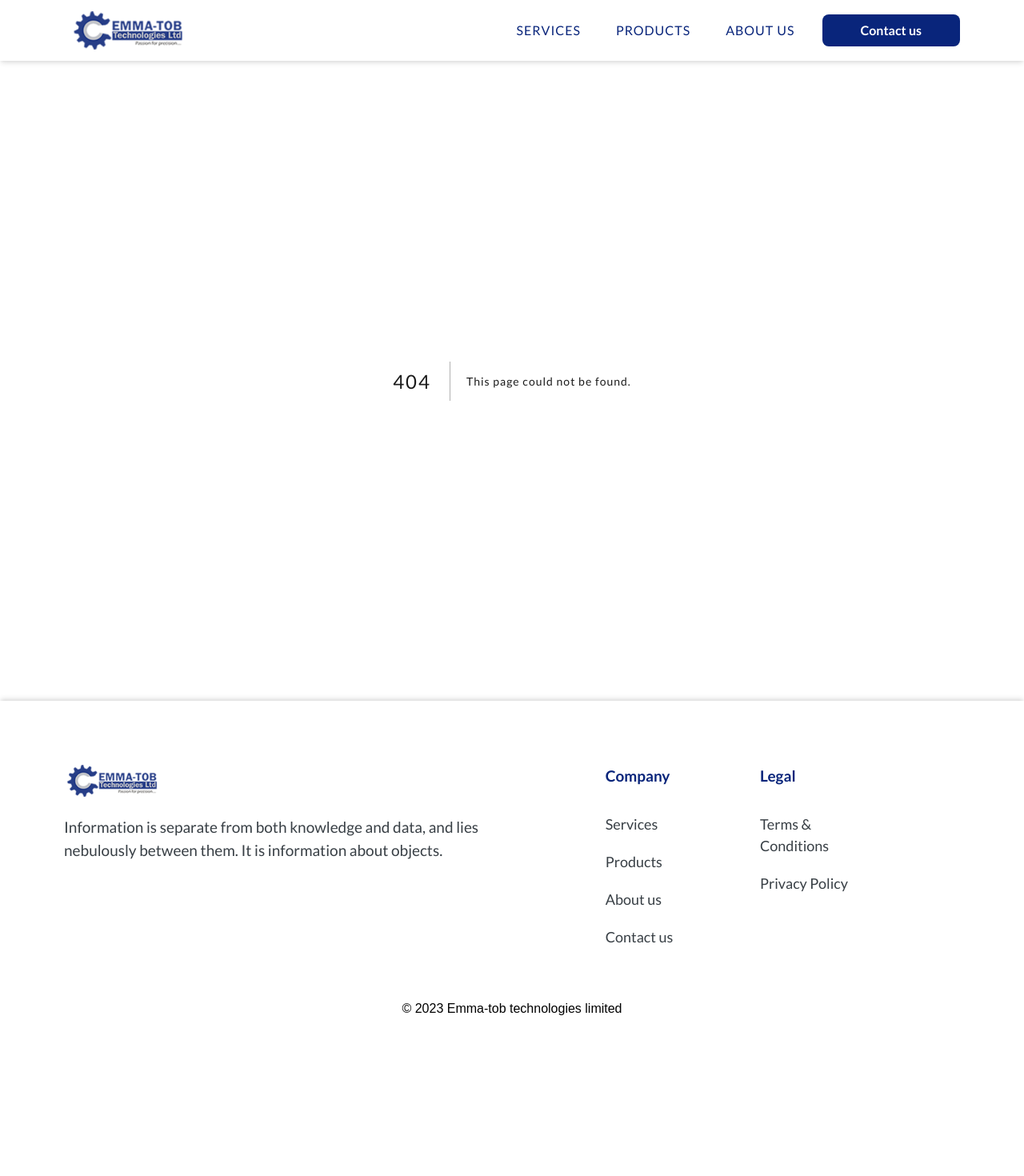
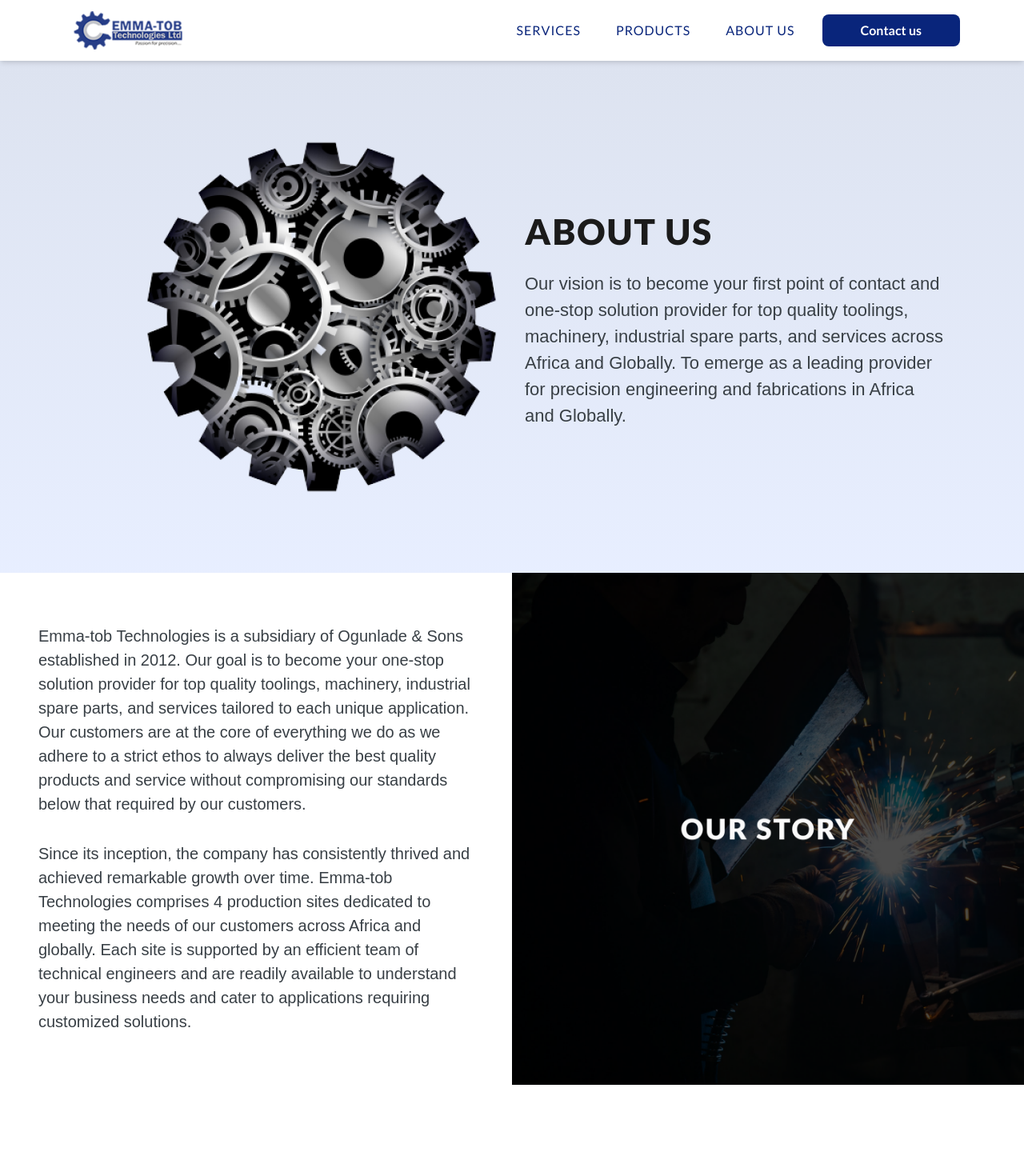
Before and after one commit to gidiblack/emma-tob, a Next.js app: page /about-us in a window 1280 px wide. Before the commit this address had no page. Shown: the top 1470 px of the page at 80% size. Before the commit the page ends 1353 px from the top, so only its background shows below. Built offline with nearby package versions, Linux system fonts and the light colour scheme.

Commit message:
about us init

```diff
--- /dev/null
+++ b/src/helpers/useWindowDimension.ts
@@ -0,0 +1,27 @@
+import { useEffect, useState } from "react";
+
+const useWindowDimension = () => {
+  const [windowDimensions, setWindowDimensions] = useState<{
+    width: number | undefined;
+    height: number | undefined;
+  }>({
+    width: undefined,
+    height: undefined,
+  });
+
+  useEffect(() => {
+    function handleResize() {
+      setWindowDimensions({
+        width: window.innerWidth,
+        height: window.innerHeight,
+      });
+    }
+    handleResize();
+    window.addEventListener("resize", handleResize);
+    return () => window.removeEventListener("resize", handleResize);
+  }, []);
+
+  return windowDimensions;
+};
+
+export default useWindowDimension;
--- /dev/null
+++ b/src/pages/about-us/index.tsx
@@ -0,0 +1,116 @@
+import React from "react";
+import PageSection from "@/components/PageSection";
+import { Box, Flex, SimpleGrid, Text, Grid, GridItem } from "@chakra-ui/react";
+import OptimizedImage from "@/components/OptimizedImage";
+import HeroImg from "@/assets/wheels-in-cog.png";
+import ManWelding from "@/assets/man-welding.png";
+import useWindowDimension from "@/helpers/useWindowDimension";
+import ContactTabs from "@/components/ContactTabs";
+
+function AboutUs() {
+  const { width } = useWindowDimension();
+  return (
+    <>
+      <Box
+        as={"section"}
+        background={
+          "linear-gradient(180deg, #DDE3F0 0%, rgba(193, 211, 255, 0.38) 100%)"
+        }
+        px={["1.25rem", null, "5rem", "5.5rem", "6.25rem"]}
+        py={["2rem", null, "5rem", "5.5rem", "6.25rem"]}
+      >
+        <SimpleGrid
+          columns={{ md: 2 }}
+          gap={[2, null, 4, 6, 8]}
+          mt={[0, null, -6, "unset"]}
+          maxW={"80rem"}
+          mx={"auto"}
+        >
+          <OptimizedImage
+            src={HeroImg.src}
+            placeholder={"blur"}
+            blurDataURL={HeroImg.blurDataURL}
+            alt={"about Emma-Tob Technologies"}
+            w={{ base: "full", xl: "37.75rem" }}
+            h={{ base: "20rem", md: "25rem", xl: "27.5rem" }}
+          />
+          <Flex align={"center"}>
+            <Box textAlign={{ base: "center", md: "left" }}>
+              <Text as={"h1"} mb={[2, null, 3, 4]} fontWeight={"extrabold"}>
+                ABOUT US
+              </Text>
+              <Text fontSize={[18, null, 20, 21, 22]}>
+                Our vision is to become your first point of contact and one-stop
+                solution provider for top quality toolings, machinery,
+                industrial spare parts, and services across Africa and Globally.
+                To emerge as a leading provider for precision engineering and
+                fabrications in Africa and Globally.
+              </Text>
+            </Box>
+          </Flex>
+        </SimpleGrid>
+      </Box>
+      <Grid
+        templateColumns={{
+          base: "repeat(6, 1fr)",
+          lg: "repeat(12, 1fr)",
+        }}
+        rowGap={[5, null, null, 12]}
+        w={"100%"}
+        maxW={"90rem"}
+        mx={"auto"}
+        mb={["3rem", null, "3.5rem"]}
+      >
+        <GridItem colSpan={6}>
+          <Flex
+            flexDir={"column"}
+            justifyContent={"center"}
+            p={["1.25rem", null, "2rem", "2.5rem", "3rem", "5rem"]}
+            h={"full"}
+          >
+            <Text
+              fontSize={[16, null, 18, null, 20]}
+              mb={[4, null, 5, null, 8, 10]}
+            >
+              Emma-tob Technologies is a subsidiary of Ogunlade & Sons
+              established in 2012. Our goal is to become your one-stop solution
+              provider for top quality toolings, machinery, industrial spare
+              parts, and services tailored to each unique application. Our
+              customers are at the core of everything we do as we adhere to a
+              strict ethos to always deliver the best quality products and
+              service without compromising our standards below that required by
+              our customers.
+            </Text>
+            <Text fontSize={[16, null, 18, null, 20]}>
+              Since its inception, the company has consistently thrived and
+              achieved remarkable growth over time. Emma-tob Technologies
+              comprises 4 production sites dedicated to meeting the needs of our
+              customers across Africa and globally. Each site is supported by an
+              efficient team of technical engineers and are readily available to
+              understand your business needs and cater to applications requiring
+              customized solutions.
+            </Text>
+          </Flex>
+        </GridItem>
+        <GridItem colSpan={6} order={[-1, null, null, "unset"]}>
+          <OptimizedImage
+            src={ManWelding.src}
+            placeholder="blur"
+            blurDataURL={ManWelding.blurDataURL}
+            alt={"man welding"}
+            w={"full"}
+            h={{ base: width, lg: "35rem", xl: "40rem", "2xl": "45rem" }}
+          />
+        </GridItem>
+      </Grid>
+      <PageSection>
+        <Text as={"h2"} textAlign={"center"} mb={8}>
+          GET IN TOUCH
+        </Text>
+        <ContactTabs />
+      </PageSection>
+    </>
+  );
+}
+
+export default AboutUs;
```
Also changed, not shown: src/assets/man-welding.png (added), src/assets/wheels-in-cog.png (added).
